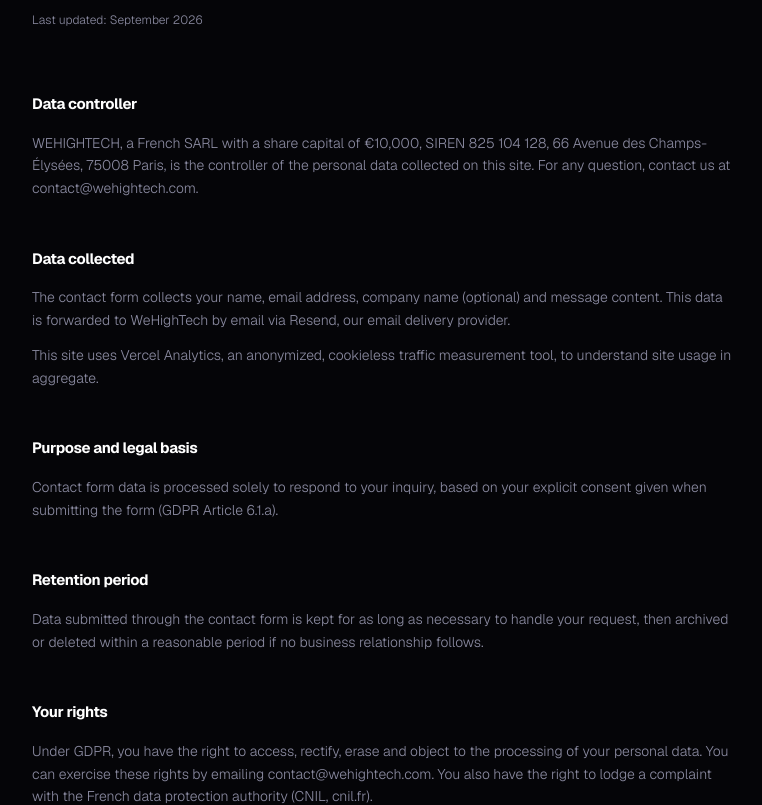
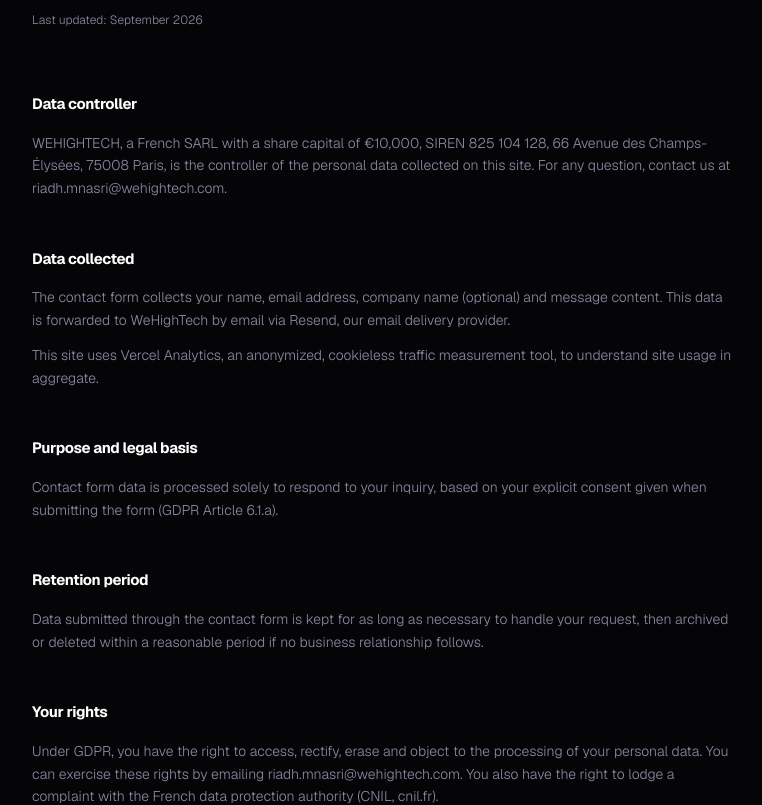
Before and after one commit to riadh-mnasri/wehightech-company, a Next.js app: page /en/confidentialite in a window 1280 px wide. Shown: the part 260-1065 px from the top of the page, without its empty margins (256-1018 px from the left). Built offline with nearby package versions, Linux system fonts and the light colour scheme.

Commit message:
fix(contact): change contact email to riadh.mnasri@wehightech.com
Replaces contact@wehightech.com everywhere it appears: contact card,
footer, legal notice, privacy policy, JSON-LD, llms.txt, and the API
route's outgoing "from" address.

```diff
--- a/app/[lang]/confidentialite/page.tsx
+++ b/app/[lang]/confidentialite/page.tsx
@@ -13,7 +13,7 @@
       {
         heading: "Responsable du traitement",
         body: [
-          "WEHIGHTECH, SARL au capital de 10 000 €, SIREN 825 104 128, 66 Avenue des Champs-Élysées, 75008 Paris, est responsable du traitement des données personnelles collectées sur ce site. Pour toute question, contactez-nous à contact@wehightech.com.",
+          "WEHIGHTECH, SARL au capital de 10 000 €, SIREN 825 104 128, 66 Avenue des Champs-Élysées, 75008 Paris, est responsable du traitement des données personnelles collectées sur ce site. Pour toute question, contactez-nous à riadh.mnasri@wehightech.com.",
         ],
       },
       {
@@ -38,7 +38,7 @@
       {
         heading: "Vos droits",
         body: [
-          "Conformément au RGPD et à la loi Informatique et Libertés, vous disposez d'un droit d'accès, de rectification, d'effacement et d'opposition sur vos données personnelles. Vous pouvez exercer ces droits en écrivant à contact@wehightech.com. Vous disposez également du droit d'introduire une réclamation auprès de la CNIL (cnil.fr).",
+          "Conformément au RGPD et à la loi Informatique et Libertés, vous disposez d'un droit d'accès, de rectification, d'effacement et d'opposition sur vos données personnelles. Vous pouvez exercer ces droits en écrivant à riadh.mnasri@wehightech.com. Vous disposez également du droit d'introduire une réclamation auprès de la CNIL (cnil.fr).",
         ],
       },
     ],
@@ -52,7 +52,7 @@
       {
         heading: "Data controller",
         body: [
-          "WEHIGHTECH, a French SARL with a share capital of €10,000, SIREN 825 104 128, 66 Avenue des Champs-Élysées, 75008 Paris, is the controller of the personal data collected on this site. For any question, contact us at contact@wehightech.com.",
+          "WEHIGHTECH, a French SARL with a share capital of €10,000, SIREN 825 104 128, 66 Avenue des Champs-Élysées, 75008 Paris, is the controller of the personal data collected on this site. For any question, contact us at riadh.mnasri@wehightech.com.",
         ],
       },
       {
@@ -77,7 +77,7 @@
       {
         heading: "Your rights",
         body: [
-          "Under GDPR, you have the right to access, rectify, erase and object to the processing of your personal data. You can exercise these rights by emailing contact@wehightech.com. You also have the right to lodge a complaint with the French data protection authority (CNIL, cnil.fr).",
+          "Under GDPR, you have the right to access, rectify, erase and object to the processing of your personal data. You can exercise these rights by emailing riadh.mnasri@wehightech.com. You also have the right to lodge a complaint with the French data protection authority (CNIL, cnil.fr).",
         ],
       },
     ],
--- a/app/[lang]/layout.tsx
+++ b/app/[lang]/layout.tsx
@@ -23,7 +23,7 @@
   url: baseUrl,
   logo: `${baseUrl}/icon.svg`,
   foundingDate: "2017-01-20",
-  email: "contact@wehightech.com",
+  email: "riadh.mnasri@wehightech.com",
   address: {
     "@type": "PostalAddress",
     streetAddress: "66 Avenue des Champs-Élysées",
--- a/app/[lang]/mentions-legales/page.tsx
+++ b/app/[lang]/mentions-legales/page.tsx
@@ -16,7 +16,7 @@
           "Le site wehightech.com est édité par la société WEHIGHTECH, SARL au capital social de 10 000 €, immatriculée au Registre du Commerce et des Sociétés de Paris sous le numéro SIREN 825 104 128 (SIRET 825 104 128 00020), numéro de TVA intracommunautaire FR48 825104128.",
           "Siège social : 66 Avenue des Champs-Élysées, 75008 Paris, France.",
           "Directeur de la publication : Riadh Mnasri, en qualité de gérant.",
-          "Contact : contact@wehightech.com.",
+          "Contact : riadh.mnasri@wehightech.com.",
         ],
       },
       {
@@ -51,7 +51,7 @@
           "The wehightech.com website is published by WEHIGHTECH, a French SARL (limited liability company) with a share capital of €10,000, registered with the Paris Trade and Companies Register under SIREN number 825 104 128 (SIRET 825 104 128 00020), intra-community VAT number FR48 825104128.",
           "Registered office: 66 Avenue des Champs-Élysées, 75008 Paris, France.",
           "Publication director: Riadh Mnasri, as company manager (gérant).",
-          "Contact: contact@wehightech.com.",
+          "Contact: riadh.mnasri@wehightech.com.",
         ],
       },
       {
--- a/app/api/contact/route.ts
+++ b/app/api/contact/route.ts
@@ -62,7 +62,7 @@
   const resend = new Resend(process.env.RESEND_API_KEY);
 
   const { error } = await resend.emails.send({
-    from: "WeHighTech <contact@wehightech.com>",
+    from: "WeHighTech <riadh.mnasri@wehightech.com>",
     to: ["riadh.mnasri@gmail.com"],
     replyTo: email,
     subject: `Nouveau message de ${name}${company ? ` (${company})` : ""}`,
--- a/components/Contact.tsx
+++ b/components/Contact.tsx
@@ -133,7 +133,7 @@
             className="lg:col-span-2 space-y-3"
           >
             {[
-              { icon: Mail, label: t.infoLabels.email, value: "contact@wehightech.com" },
+              { icon: Mail, label: t.infoLabels.email, value: "riadh.mnasri@wehightech.com" },
               { icon: MapPin, label: t.infoLabels.hq, value: "66 Avenue des Champs-Élysées, 75008 Paris" },
             ].map(({ icon: Icon, label, value }) => (
               <div key={label} className="card-glow rounded-xl p-5 flex items-center gap-4">
--- a/components/Footer.tsx
+++ b/components/Footer.tsx
@@ -29,7 +29,7 @@
       ],
       Contact: [
         { label: "Démarrer un projet", href: "#contact" },
-        { label: "Email", href: "mailto:contact@wehightech.com" },
+        { label: "Email", href: "mailto:riadh.mnasri@wehightech.com" },
       ],
     },
     legal: [
@@ -59,7 +59,7 @@
       ],
       Contact: [
         { label: "Start a project", href: "#contact" },
-        { label: "Email", href: "mailto:contact@wehightech.com" },
+        { label: "Email", href: "mailto:riadh.mnasri@wehightech.com" },
       ],
     },
     legal: [
```
Also changed, not shown: public/llms.txt.
